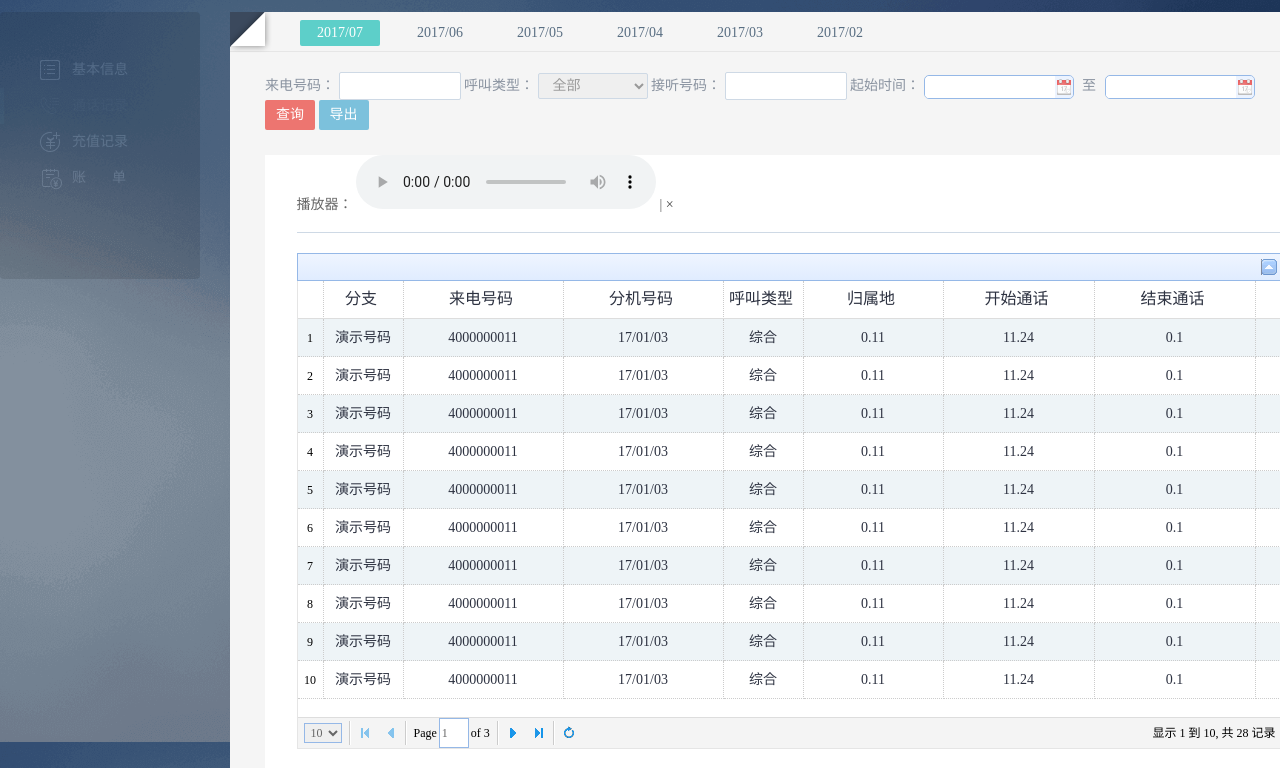
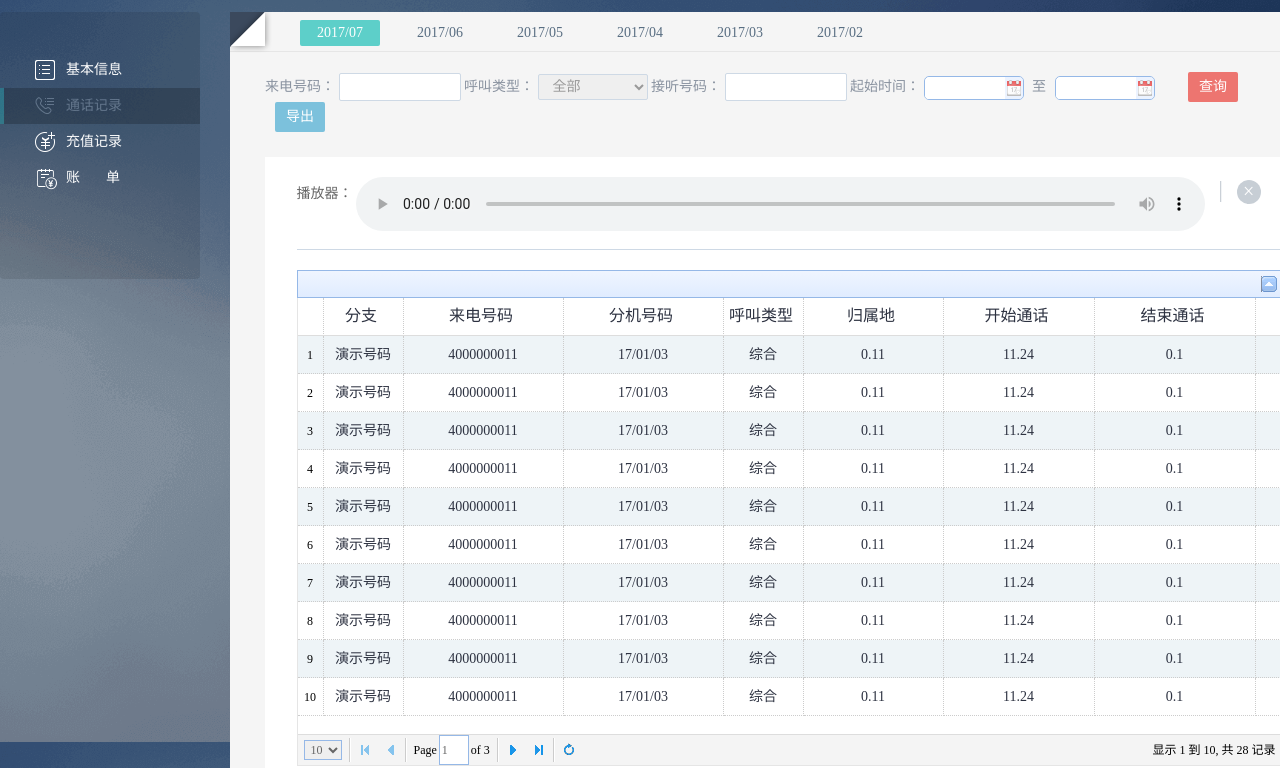
Before and after one commit to freedong/CustomerService, a plain HTML site: page Call.html in a window 1280 px wide. Shown: the part 58-826 px from the top of the page. Drawn offline with Linux system fonts and the light colour scheme.

Commit message:
'second'

```diff
--- a/Call.html
+++ b/Call.html
@@ -34,12 +34,16 @@
 		<div class="infor_con">
 		    <!-- 左边栏 -->
 		    <div class="infor_fl floatLeft">
+		    	<div class="ab_bg">
+		    	</div>
+		    	<div class="ab_bg_ul">
 		    		<ul>
 		    			<li><a href="information.html" class="ajb">基本信息</a></li>
 		    			<li class="abg"><a href="Call.html" class="ath"><i></i>通话记录</a></li>
 		    			<li><a href="Recharge.html" class="acz">充值记录</a></li>
 		    			<li><a href="Billing.html" class="azd ls25">账单</a></li>
 		    		</ul>
+		    	</div>
 		    </div>
 			<!-- 右边栏 -->
 			<div class="infor_fr">
@@ -71,23 +75,23 @@
 						<label for="">接听号码：</label>
 						<input type="text" class="input_ys">
 						<label for="">起始时间：</label>
-						<input class="easyui-datetimebox" style="width:150px;height: 24px;">
+						<input class="easyui-datebox" style="width:100px;height: 24px;">
 						<span class="zhi">至</span>
-						<input class="easyui-datetimebox" style="width:150px;height: 24px;">
-						<button class="t_btn_red t_btn">查询</button>
-						<button class="t_btn_blue t_btn">导出</button>
+						<input class="easyui-datebox" style="width:100px;height: 24px;">
+						<button class="t_btn_red t_btn ml30">查询</button>
+						<button class="t_btn_blue t_btn ml10">导出</button>
 					</div>
 
 					<div class="call_list">
 						<div class="call_player">
-							<span>播放器：</span>
-							<audio controls>
+							<span class="au_bof">播放器：</span>
+							<audio controls class="audio_play">
 								<source src="horse.ogg" type="audio/ogg">
-								<source src="horse.mp3" type="audio/mpeg">
+								<source src="images/herewithyou.mp3" type="audio/mpeg">
 								您的浏览器不支持 audio 元素。
 							</audio>
-							<span>|</span>
-							<a href="#">×</a>
+							<span class="sp_sg">|</span>
+							<a href="#" class="a_ch">×</a>
 						</div>
 						<div class="call_table">
 							<table id="dg" title=" " style="width:986px;height:auto;"
--- a/css/terminal.css
+++ b/css/terminal.css
@@ -240,18 +240,26 @@
 }
 
 .infor_fl{
+	position: relative;
+}
+.ab_bg{
 	width: 200px;
 	height: 267px;
 	background-color: #000000;
 	border-radius: 4px;
 	opacity: 0.1;
 }
+.ab_bg_ul{
+	position: absolute;
+	top: 0px;
+	left: 0px;
+}
 
 .infor_fl ul li a{
 	display: inline-block;
 	height: 36px;
 	line-height: 36px;
-	width: 200px;
+	width: 188px;
 	text-align: center;
 	font-size: 14px;
 	color: #ffffff;
@@ -269,24 +277,24 @@
 	display: inline-block;
 	width: 4px;
 	height: 36px;
-	background-color: #5dcfc9;
+	background-color: #05fbee;
 
 }
 .infor_fl ul li a.ajb{
-	background-position: 40px 8px;
+	background-position: 35px 8px;
 }
 .infor_fl ul li a.ath{
-	background-position: 40px -32px;
+	background-position: 35px -32px;
 }
 .infor_fl ul li a.acz{
-	background-position: 40px -67px;
+	background-position: 35px -67px;
 }
 .infor_fl ul li a.azd{
-	background-position: 42px -101px;
+	background-position: 37px -101px;
 }
 .abg{
 	background-color: #000000;
-	opacity: 0.2!important;
+	opacity: 0.2;
 }
 
 .ls25{
@@ -543,7 +551,8 @@
 	width: 94%;
 	margin: 0 auto;
 	border-bottom: 1px solid #ced9e5;
-	padding-bottom: 15px;
+	padding-bottom: 10px;
+    padding-top: 20px;
 }
 
 
@@ -601,6 +610,37 @@
 	margin: 0 auto;
 	margin-top: 20px;
 }
+.a_ch{
+	display: inline-block;
+	width: 24px;
+	height: 24px;
+	line-height: 22px;
+	text-align: center;
+	border-radius: 50%;
+	background-color: #c7ced5;
+	color: #ffffff;
+	font-size: 20px;
+	vertical-align: top;
+	margin-top: 3px;
+}
+.a_ch:hover{
+	color: #ffffff;
+}
+.sp_sg{
+	font-size: 24px;
+	color: #c7ced5;
+	margin: 0 10px;
+	vertical-align: top;
+	display: inline-block;
+}
+.audio_play{
+	width: 86%;
+}
+.au_bof{
+	display: inline-block;
+    vertical-align: top;
+    margin-top: 5px;
+}
 
 /* 账单 */
 .bill_zd{
```
Also changed, not shown: Billing.html (+4 -0 lines), Recharge.html (+4 -0 lines), information.html (+5 -1 lines), 1 other file. Lines whose indentation alone changed are shown as unchanged.
